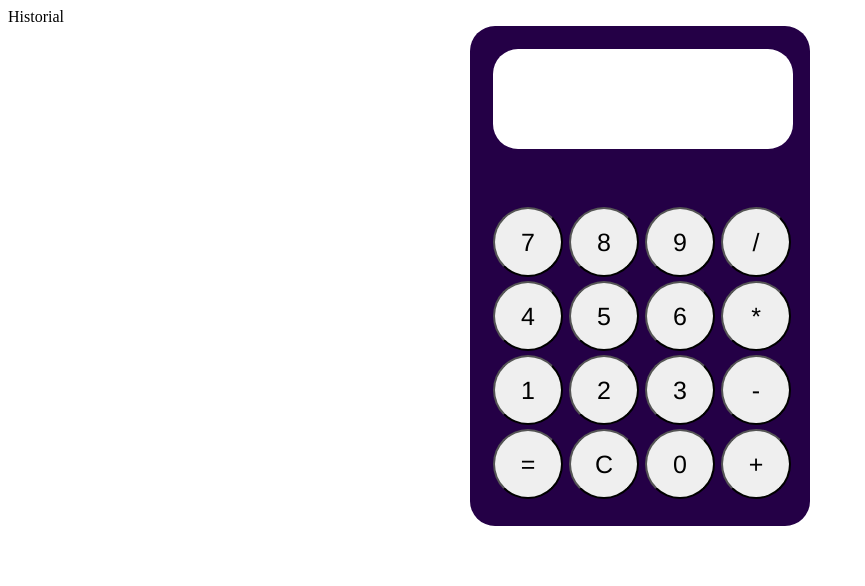
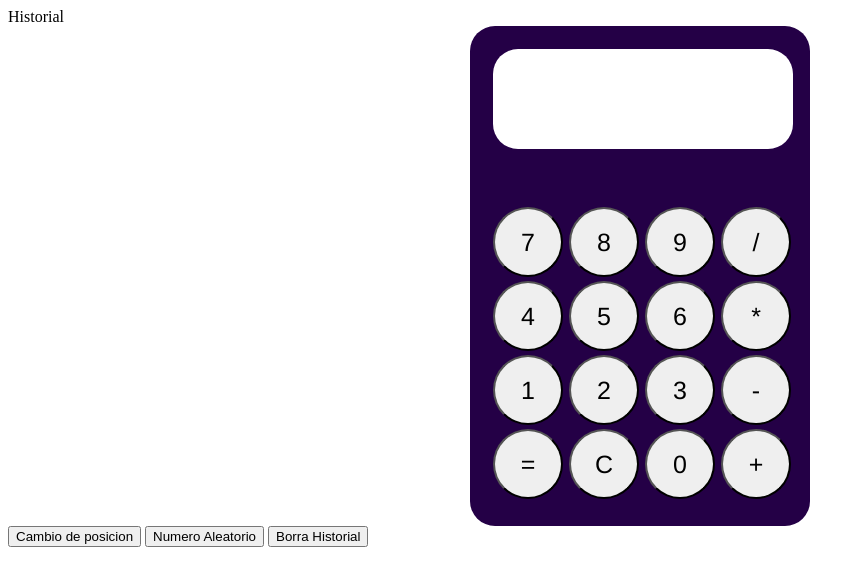
Before and after one commit to ramun9533/Retos, a plain HTML site: page index.html in a window 1280 px wide. Shown: the whole page, without its empty margins (0-865 px from the left). Drawn offline with Linux system fonts and the light colour scheme.

Commit message:
Se agregan botonoes

```diff
--- a/index.html
+++ b/index.html
@@ -1,8 +1,8 @@
 <!DOCTYPE html>
 <html>
-<head>
-<meta charset="UTF-8">
-<title>Calculadora con JavaScript</title>
+  <head>
+    <meta charset="UTF-8">
+    <title>Calculadora con JavaScript</title>
 <link type="text/css" href="styles.css" rel="stylesheet">
 </head>
 <body onload="init();">
@@ -29,6 +29,11 @@
     </div>
 </tr>
 </table>
+<nav >
+<button class="cambios">Cambio de posicion</button>
+<button class="cambios">Numero Aleatorio</button>
+<button class="cambios">Borra Historial</button>
+</nav>
 <!-- <script src="cal.js"></script> -->
 </body>
 </html>
```
